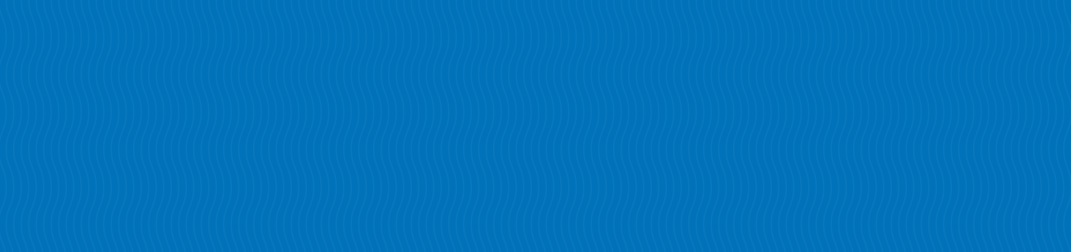
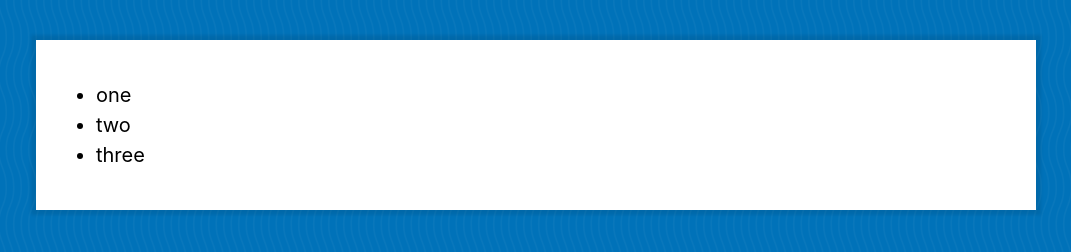
Before and after one commit to WebDevBrum/WesBosJavascript, a website: page exercises/20 - The DOM/DOM-Cardio.html in a window 1280 px wide. Shown: the whole page, without its empty margins (104-1175 px from the left). Drawn offline with Linux system fonts and the light colour scheme.

Commit message:
Course progression, DOM cardio

```diff
--- a/exercises/20 - The DOM/DOM-Cardio.js
+++ b/exercises/20 - The DOM/DOM-Cardio.js
@@ -1,14 +1,38 @@
 // Make a div
+const superDiv = document.createElement("div");
+// add a class of wrapper to it
+superDiv.classList.add("wrapper");
+// put it into the body
+document.body.appendChild(superDiv);
+// make an unordered list
+// const superList = document.createElement("ul");
+// add three list items with the words "one, two, three" in them
+// const list1 = document.createElement("li");
+// const list2 = document.createElement("li");
+// const list3 = document.createElement("li");
 
-// add a class of wrapper to it
+// list1.textContent = "one";
+// list2.textContent = "two";
+// list3.textContent = "three";
 
-// put it into the body
+// superList.appendChild(list1);
+// superList.appendChild(list2);
+// superList.appendChild(list3);
 
-// make an unordered list
+// SEE HOW ALL OF THIS WRITING CAN BE REDUCED BY
 
-// add three list items with the words "one, two, three" in them
+const superUl = `
+  <ul>
+    <li>one</li>
+    <li>two</li>
+    <li>three</li>
+  </ul>
+`;
+
 // put that list into the above wrapper
+superDiv.innerHTML = superUl;
 
+console.log(superDiv);
 // create an image
 
 // set the source to an image
--- a/exercises/20 - The DOM/the-dom.js
+++ b/exercises/20 - The DOM/the-dom.js
@@ -0,0 +1,5 @@
+const p = document.querySelector("p");
+const divs = document.querySelectorAll(".item img");
+
+console.log(p);
+console.log(divs);
```
Also changed, not shown: exercises/20 - The DOM/index.html (+1 -0 lines), playground/closures-FINISHED.html (+15 -10 lines).
